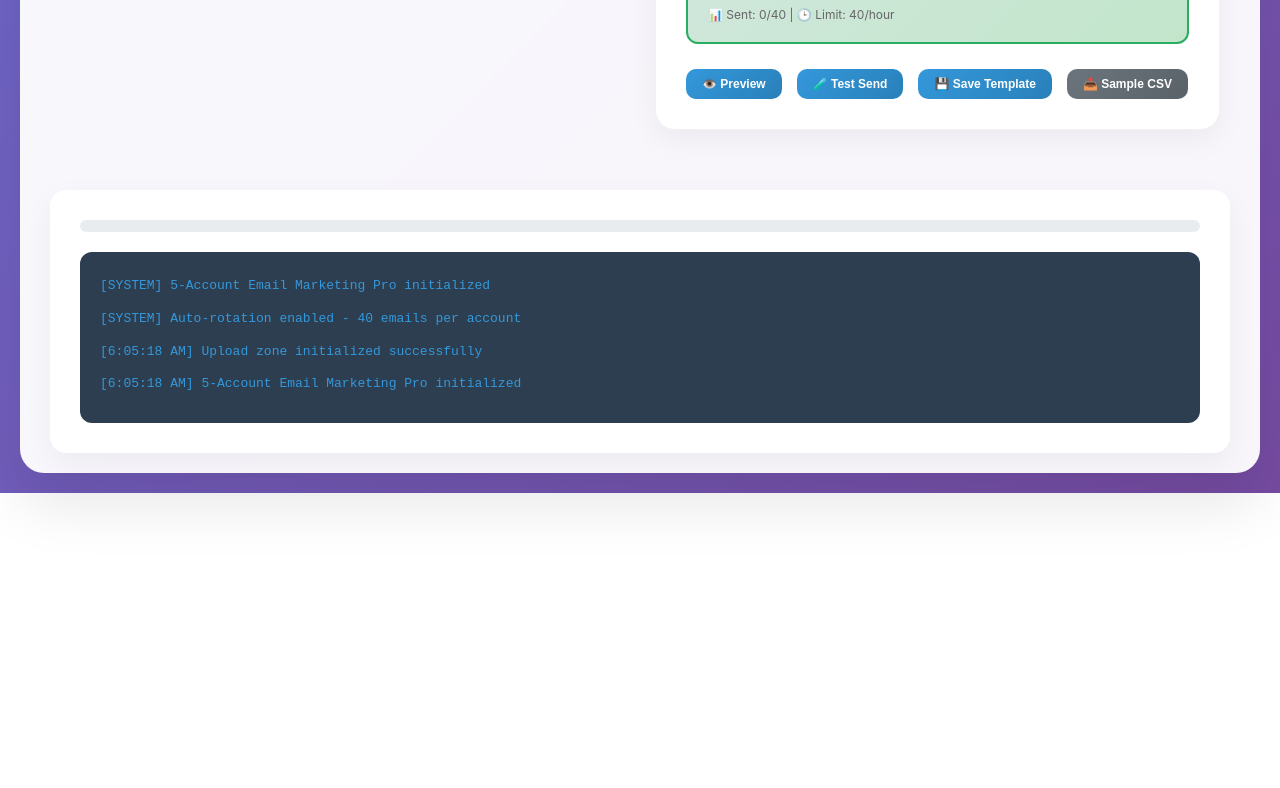
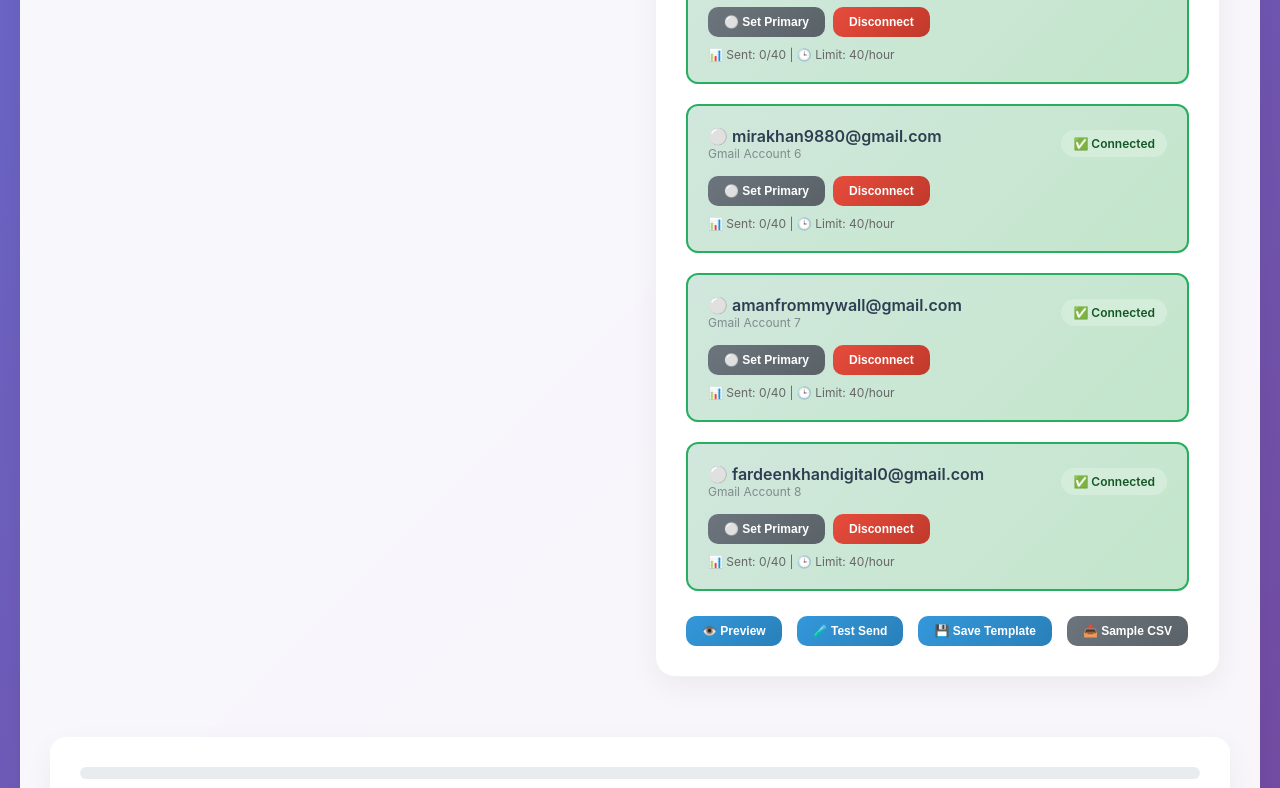
Before and after one commit to AmanStar012/email-marketing-tool, a website: page public/index.html in a window 1280 px wide. Shown: the part 1949-2737 px from the top of the page. Before the commit the page ends 2442 px from the top, so only its background shows below. Drawn offline with Linux system fonts and the light colour scheme.

Commit message:
lodaaaaaaaaaaa

```diff
--- a/public/index.html
+++ b/public/index.html
@@ -1111,6 +1111,33 @@
                     sentCount: 0,
                     maxSends: 40,
                     active: false
+                },
+                {
+                    id: 6,
+                    email: 'mirakhan9880@gmail.com',
+                    provider: 'Gmail Account 6',
+                    connected: true,
+                    sentCount: 0,
+                    maxSends: 40,
+                    active: false
+                },
+                {
+                    id: 7,
+                    email: 'amanfrommywall@gmail.com',
+                    provider: 'Gmail Account 7',
+                    connected: true,
+                    sentCount: 0,
+                    maxSends: 40,
+                    active: false
+                },
+                {
+                    id: 8,
+                    email: 'fardeenkhandigital0@gmail.com',
+                    provider: 'Gmail Account 8',
+                    connected: true,
+                    sentCount: 0,
+                    maxSends: 40,
+                    active: false
                 }
             ];
             renderEmailAccounts();
```
